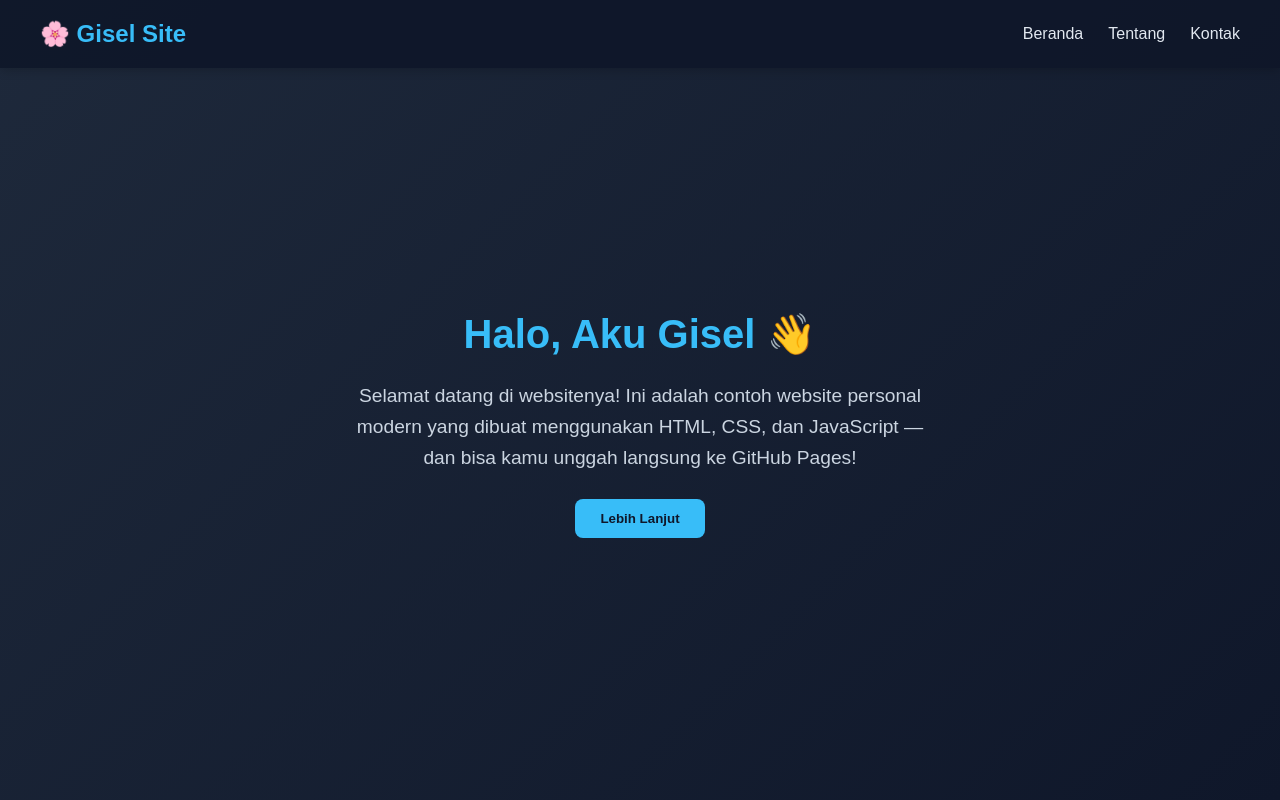
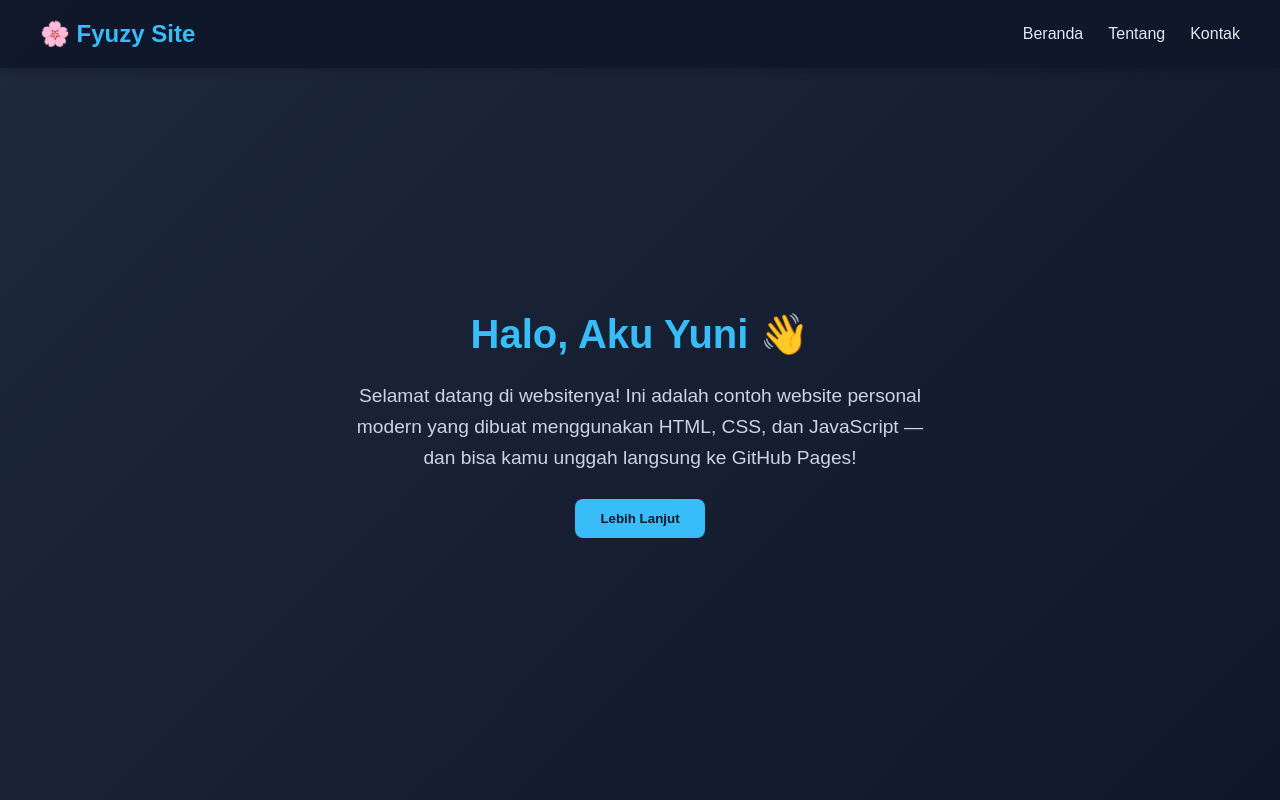
Before and after one commit to yuniyuniarti0809-beep/fyuzy28, a plain HTML site: page index.html in a window 1280 px wide. Shown: the top 800 px of the page. Drawn offline with Linux system fonts and the light colour scheme.

Commit message:
Update index.html

```diff
--- a/index.html
+++ b/index.html
@@ -3,7 +3,7 @@
 <head>
   <meta charset="UTF-8" />
   <meta name="viewport" content="width=device-width, initial-scale=1.0"/>
-  <title>Website Pribadi - Gisel</title>
+  <title>Website Pribadi - Fyuzy</title>
   <style>
     /* === RESET DAN DASAR === */
     * {
@@ -181,7 +181,7 @@
 <body>
 
   <header>
-    <h1>🌸 Gisel Site</h1>
+    <h1>🌸 Fyuzy Site</h1>
     <nav>
       <ul>
         <li><a href="#home">Beranda</a></li>
@@ -193,7 +193,7 @@
 
   <!-- HERO SECTION -->
   <section id="home">
-    <h2>Halo, Aku Gisel 👋</h2>
+    <h2>Halo, Aku Yuni 👋</h2>
     <p>Selamat datang di websitenya! Ini adalah contoh website personal modern yang dibuat menggunakan HTML, CSS, dan JavaScript — dan bisa kamu unggah langsung ke GitHub Pages!</p>
     <button class="btn" onclick="scrollToTentang()">Lebih Lanjut</button>
   </section>
@@ -219,7 +219,7 @@
   </section>
 
   <footer>
-    © 2025 Gisel | Dibuat dengan 💙 menggunakan HTML, CSS & JavaScript
+    © 2025 Fyuzy | Dibuat dengan 💙 menggunakan HTML, CSS & JavaScript
   </footer>
 
   <script>
```
